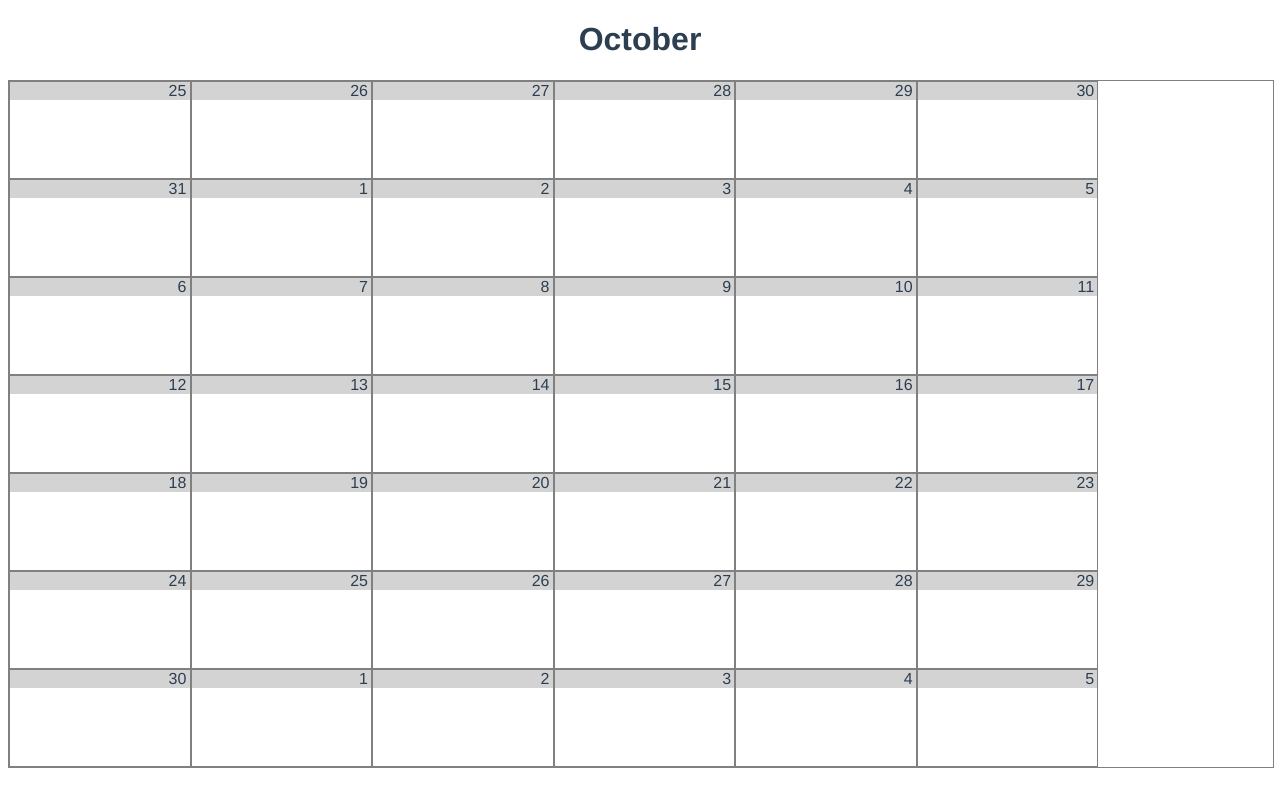
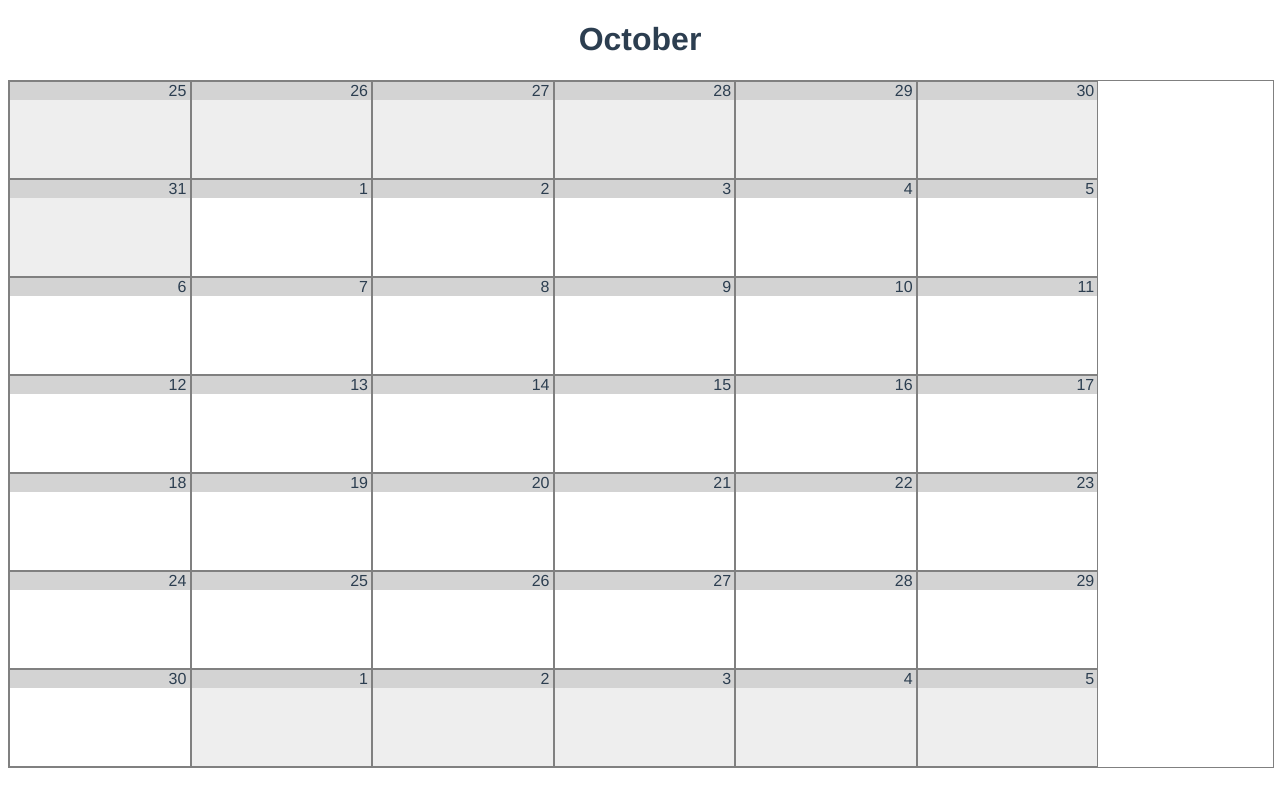
Before and after one commit to HCLarsen/vue-calendar, a Vue app: page / in a window 1280 px wide. Built offline with nearby package versions, Linux system fonts and the light colour scheme.

Commit message:
Add shading to previous and next month

```diff
--- a/src/views/MonthView.vue
+++ b/src/views/MonthView.vue
@@ -3,9 +3,9 @@
     <h1>October</h1>
     <div class="month">
       <ul class="days">
-        <li v-for="day in visibleDaysInPreviousMonth" :key="'p'+day" class="day"><p v-html="day"></p></li>
+        <li v-for="day in visibleDaysInPreviousMonth" :key="'p'+day" class="day other-month"><p v-html="day"></p></li>
         <li v-for="day in daysInThisMonth" :key="day" class="day"><p v-html="day"></p></li>
-        <li v-for="day in visibleDaysInNextMonth" :key="'n'+day" class="day"><p v-html="day"></p></li>
+        <li v-for="day in visibleDaysInNextMonth" :key="'n'+day" class="day other-month"><p v-html="day"></p></li>
       </ul>
     </div>
   </div>
@@ -90,4 +90,8 @@ export default {
     text-align: right;
     background-color: lightgrey;
   }
+
+  li.day.other-month {
+    background-color: #EEE;
+  }
 </style>
```
